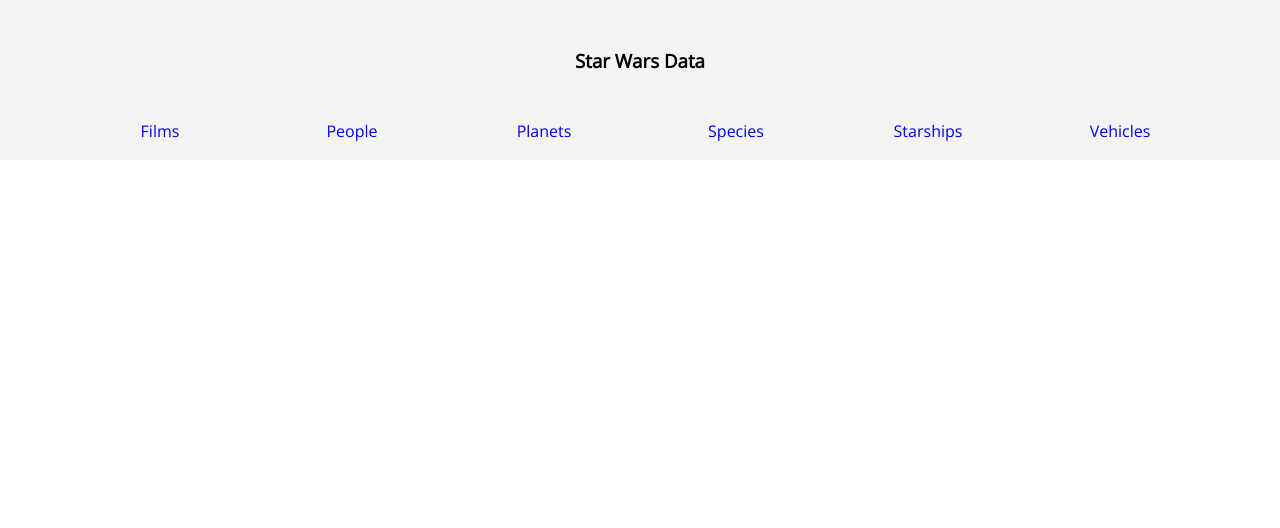
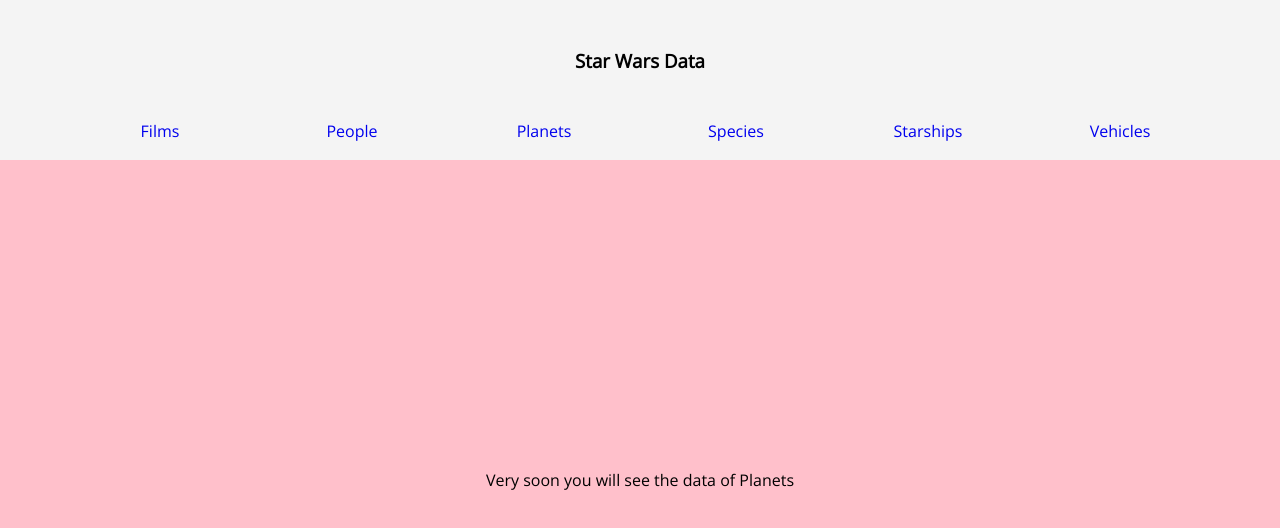
Before and after one commit to G4br13l4/star-wars-cheat-sheet, a React (Create React App) app: page /planets in a window 1280 px wide. Shown: the top 528 px of the page. Built offline with nearby package versions, Linux system fonts and the light colour scheme.

Commit message:
Add warning about empty sections

```diff
--- a/src/App.css
+++ b/src/App.css
@@ -99,6 +99,15 @@
     flex-wrap: wrap;
 }
 
+.empty{
+    display: flex;
+    justify-content: center;
+    flex-wrap: wrap;
+    align-items: center;
+    height: 80vh;
+    background: pink;
+}
+
 .bold {
     font-weight: bold;
 }
--- a/src/components/planets/PlanetsCategory.jsx
+++ b/src/components/planets/PlanetsCategory.jsx
@@ -7,6 +7,9 @@
     return (
         <section>
             <NavBar/>
+            <div className="empty">
+              <p>Very soon you will see the data of Planets</p>
+            </div>
         </section>
     );
   }
--- a/src/components/species/SpeciesCategory.jsx
+++ b/src/components/species/SpeciesCategory.jsx
@@ -7,6 +7,9 @@
     return (
         <section>
             <NavBar/>
+            <div className="empty">
+              <p>Very soon you will see the data of Species</p>
+            </div>
         </section>
     );
   }
--- a/src/components/starships/StarshipsCategory.jsx
+++ b/src/components/starships/StarshipsCategory.jsx
@@ -7,6 +7,9 @@
     return (
         <section>
             <NavBar/>
+            <div className="empty">
+              <p>Very soon you will see the data of Starships</p>
+            </div>
         </section>
     );
   }
--- a/src/components/vehicles/VehiclesCategory.jsx
+++ b/src/components/vehicles/VehiclesCategory.jsx
@@ -7,6 +7,9 @@
     return (
         <section>
             <NavBar/>
+            <div className="empty">
+              <p>Very soon you will see the data of Vehicles</p>
+            </div>
         </section>
     );
   }
```
